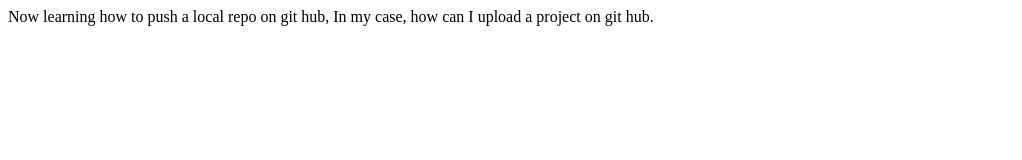
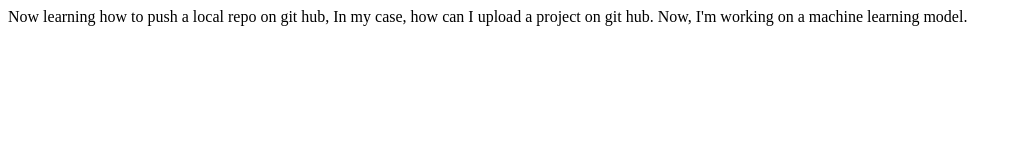
Before and after one commit to saifsha256/LocalRepo, a plain HTML site: page index.html in a window 1280 px wide. Shown: the whole page, without its empty margins (0-1022 px from the left). Drawn offline with Linux system fonts and the light colour scheme.

Commit message:
Working on ML model

```diff
--- a/index.html
+++ b/index.html
@@ -1,4 +1,5 @@
 <p>
     Now learning how to push a local repo on git hub,
     In my case, how can I upload a project on git hub.
+    Now, I'm working on a machine learning model.
 </p>
```
